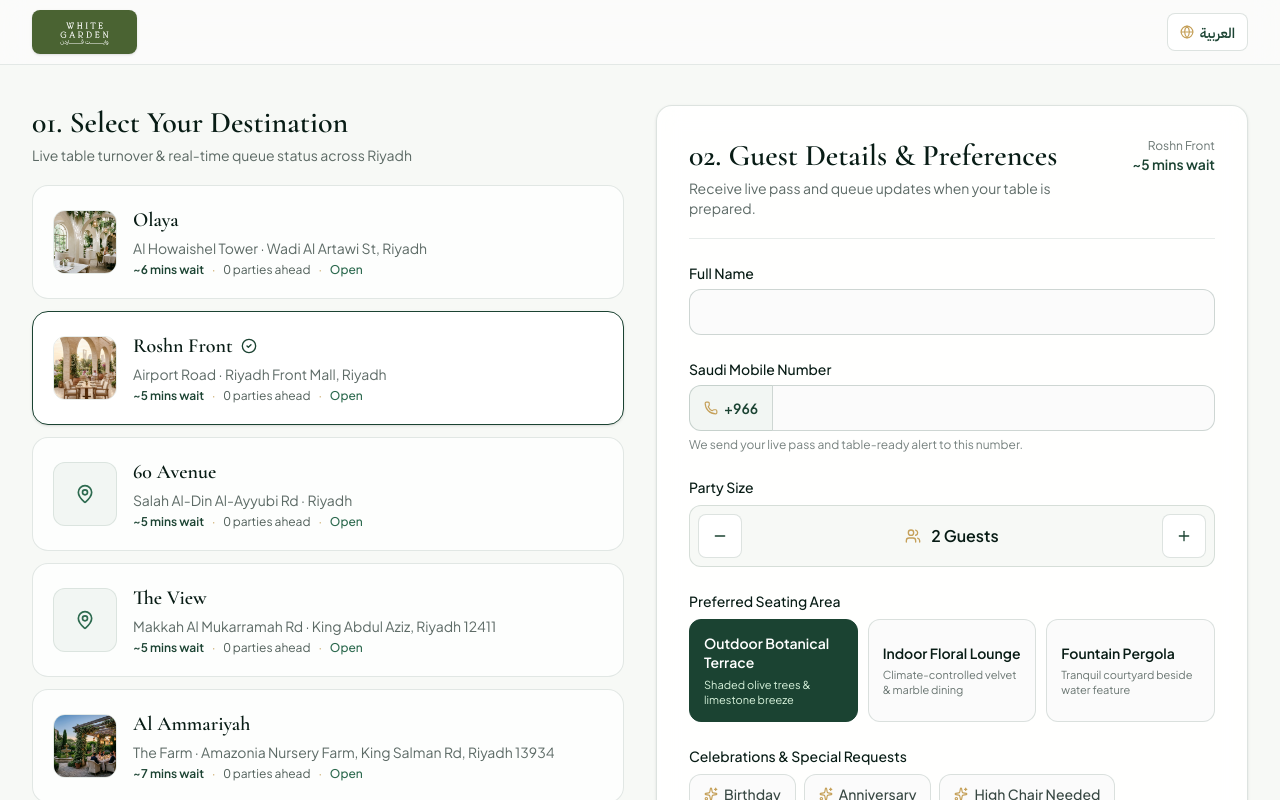
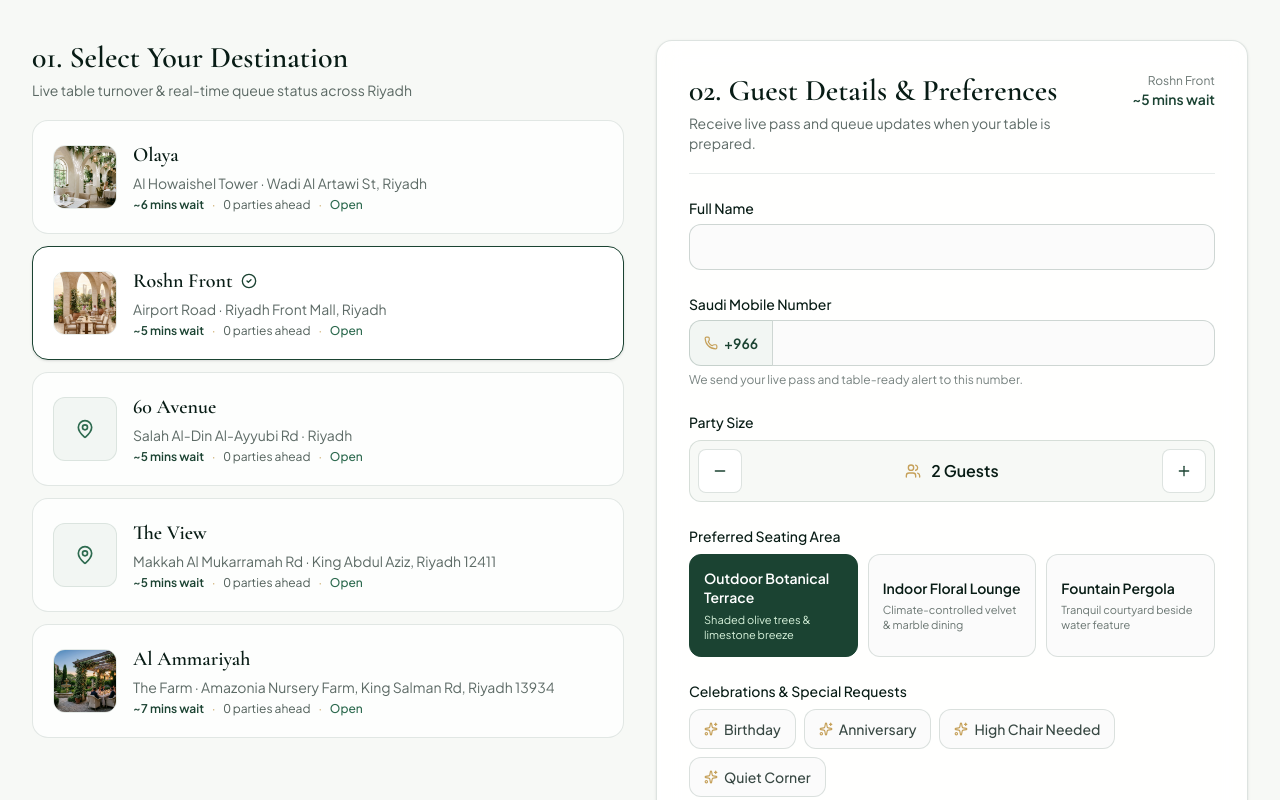
Before and after one commit to shoaib347/white-garden-waiting-list, a React (Vite) app: page / in a window 1280 px wide. Shown: the top 800 px of the page. Built offline with nearby package versions, Linux system fonts and the light colour scheme; no server answers.

Commit message:
Remove duplicate top header bar from guest waitlist and ticket views

```diff
--- a/src/App.tsx
+++ b/src/App.tsx
@@ -663,6 +663,7 @@ export default function App() {
 
   return (
     <div className="min-h-screen flex flex-col bg-[#F7F9F6] text-[#081C15]">
+      {activeView === 'hostess' && (
         <Header
           lang={lang}
           onToggleLang={() => setLang((prev) => (prev === 'en' ? 'ar' : 'en'))}
@@ -671,8 +672,9 @@ export default function App() {
           branches={branches}
           selectedBranch={selectedBranch}
           onSelectBranch={(id) => setSelectedBranch(id)}
-        lockedBranchId={activeView === 'hostess' && staffAuth && staffAuth.branchId !== 'all' ? staffAuth.branchId : null}
+          lockedBranchId={staffAuth && staffAuth.branchId !== 'all' ? staffAuth.branchId : null}
         />
+      )}
 
       <main className="flex-1">
         {activeView === 'join' && (
```
Lines whose indentation alone changed are shown as unchanged.
